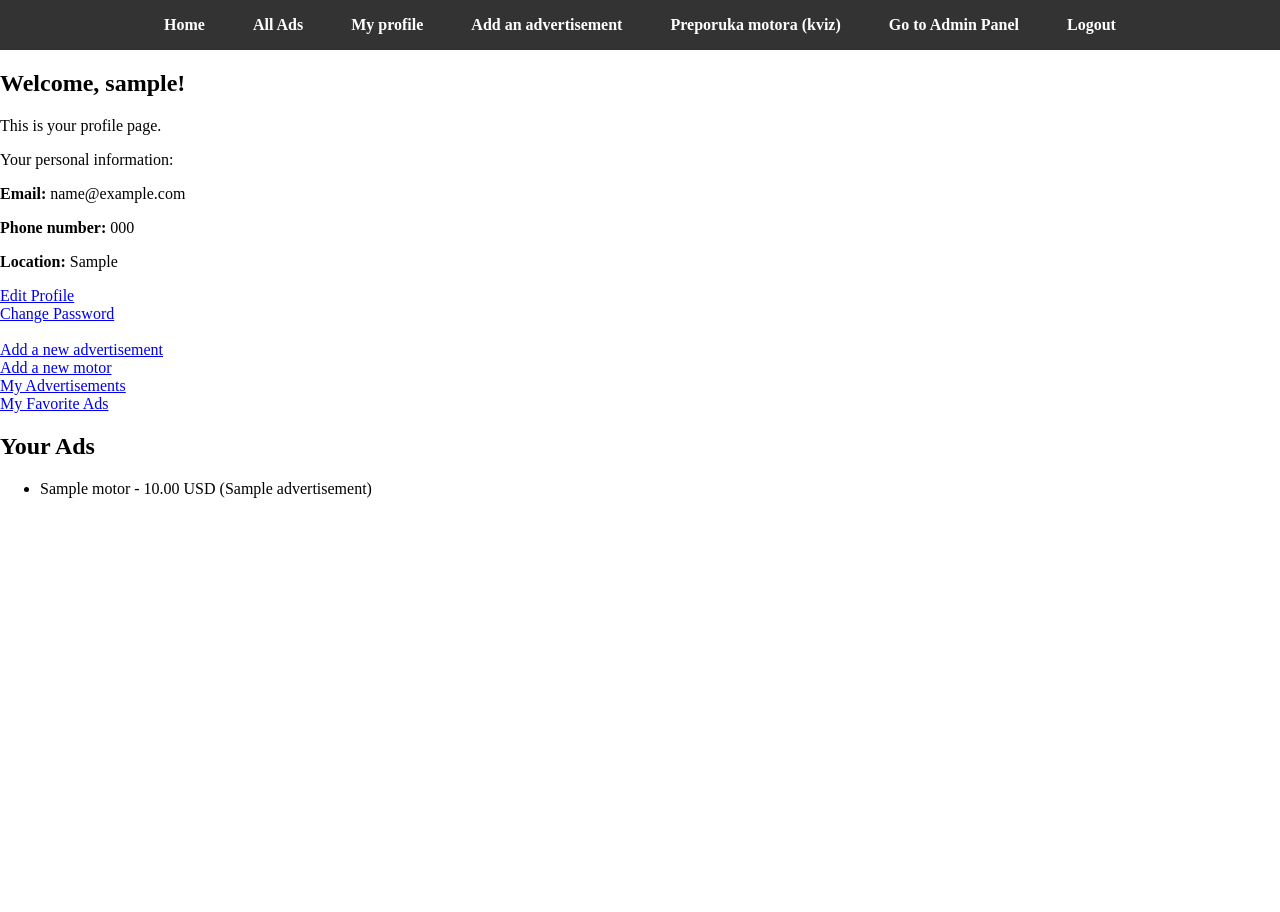
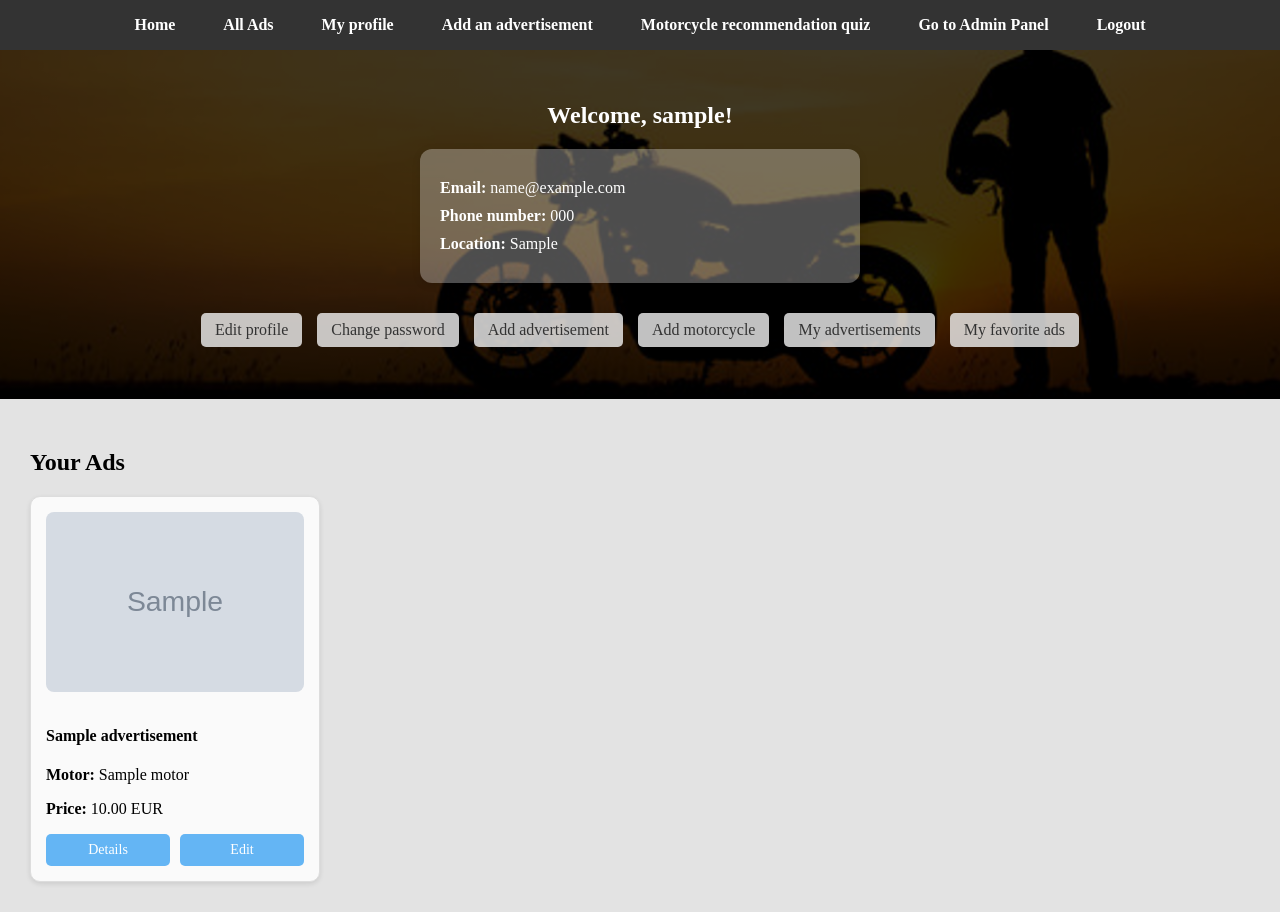
Before and after one commit to KTamara0/MotorMadness, a Django app: page /profile/1/ in a window 1280 px wide. Before the commit the page ends 498 px from the top, so only its background shows below. Run offline with Django 5.2, Linux system fonts and the light colour scheme; a user stored in the database is signed in; tables that the repository leaves empty hold one stand-in row (values such as "Sample post"); grey boxes marked "Sample" are stand-in pictures.

Commit message:
Profile css

```diff
--- a/app/static/app/motor.css
+++ b/app/static/app/motor.css
@@ -343,3 +343,137 @@ html, body {
 .addadvertisement input[type="file"]::file-selector-button:hover {
     background-color: #444444;
 }
+
+/*profile.html*/
+
+
+.profile-top {
+  flex: 1;
+   background: linear-gradient(rgba(0, 0, 0, 0.5), rgba(0, 0, 0, 0.5)),
+              url("/static/images/profile-bg.png") no-repeat center center;
+  background-size: cover;
+  color: white;
+  display: flex;
+  align-items: center;
+  justify-content: center;
+  position: relative;
+}
+
+.profile-top::before {
+  content: '';
+  position: absolute;
+  inset: 0;
+  background: rgba(0, 0, 0, 0.5);
+  z-index: 0;
+}
+
+.profile-bottom {
+  flex: 1;
+  background: rgba(200, 200, 200, 0.5);
+  padding: 30px;
+}
+
+.profile-container {
+  position: relative;
+  z-index: 1;
+  max-width: 1000px;
+  width: 100%;
+  padding: 2rem;
+  text-align: center;
+}
+
+.profile-card {
+  background-color: rgba(255, 255, 255, 0.3);
+  padding: 20px;
+  margin: 20px auto;
+  border-radius: 12px;
+  box-shadow: 0 2px 8px rgba(0,0,0,0.1);
+  max-width: 400px;
+  text-align: left;
+  margin-bottom: 30px;
+}
+
+.profile-card p {
+  margin: 10px 0;
+  font-size: 16px;
+  color: #ffffff;
+}
+
+
+.profile-actions {
+  display: flex;
+  flex-wrap: wrap;
+  gap: 15px;
+  justify-content: center;
+  margin: 20px 0;
+}
+
+.nav-link {
+  text-decoration: none;
+  padding: 8px 14px;
+  border-radius: 5px;
+  background-color: #f1f1f1cd;
+  color: #333;
+  font-weight: 500;
+  transition: background-color 0.3s;
+}
+
+.nav-link:hover {
+  background-color: #e0e0e0;
+  color: #000;
+}
+
+
+.ads-grid {
+  display: grid;
+  grid-template-columns: repeat(auto-fill, minmax(250px, 1fr));
+  gap: 20px;
+}
+
+
+.ad-card {
+  border: 1px solid #ddd;
+  border-radius: 10px;
+  padding: 15px;
+  box-shadow: 0 2px 5px rgba(0,0,0,0.1);
+  background-color: #fafafa;
+  overflow: hidden;
+}
+
+.ad-image {
+  width: 100%;
+  height: 180px;
+  object-fit: cover;
+  border-radius: 8px;
+  margin-bottom: 10px;
+}
+
+.ad-buttons {
+  margin-top: 10px;
+  display: flex;
+  justify-content: space-between;
+  gap: 10px;
+}
+
+.btn {
+  padding: 8px 14px;
+  text-decoration: none;
+  color: white;
+  border-radius: 5px;
+  font-size: 14px;
+  text-align: center;
+  flex: 1;
+}
+
+.btn-details {
+  background-color: #64b5f4;
+}
+
+.btn-edit {
+  background-color: #64b5f4;
+}
+
+.btn:hover {
+  opacity: 0.9;
+  background-color: rgb(52, 74, 240);
+}
--- a/app/templates/app/base.html
+++ b/app/templates/app/base.html
@@ -21,7 +21,7 @@
                 {% if user.is_authenticated %}
                     <li><a href="{% url 'app:profile' user_id=user.id %}" class="{% if request.path == '/profile/' %}active{% endif %}">My profile</a></li>
                     <li><a href="{% url 'app:add_advertisement' %}" class="{% if request.path == '/add/' %}active{% endif %}">Add an advertisement</a></li>
-                    <li><a href="{% url 'app:quiz' %}">Preporuka motora (kviz)</a></li>
+                    <li><a href="{% url 'app:quiz' %}">Motorcycle recommendation quiz</a></li>
                     {% if user.is_superuser %}
                         <li><a href="{% url 'admin:index' %}">Go to Admin Panel</a></li>
                     {% endif %}
--- a/app/templates/app/profile.html
+++ b/app/templates/app/profile.html
@@ -3,29 +3,47 @@
 {% block title %}{{ user.username }}'s Profile{% endblock %}
 
 {% block content %}
-  <h2>Welcome, {{ user.username }}!</h2>
-  <p>This is your profile page.</p>
-  <p>Your personal information:</p>
-  <p><strong>Email:</strong> {{ user.email }} </p>
-  <p><strong>Phone number:</strong> {{ user.phone_number }} </p>
-  <p><strong>Location:</strong> {{ user.location }} </p>
+<div class="profile-section">
+  <section class="profile-top">
+    <div class="profile-container">
+      <h2>Welcome, {{ user.username }}!</h2>
+      <div class="profile-card">
+        <p><strong>Email:</strong> {{ user.email }}</p>
+        <p><strong>Phone number:</strong> {{ user.phone_number }}</p>
+        <p><strong>Location:</strong> {{ user.location }}</p>
+      </div>
+
+      <div class="profile-actions">
+        <a href="{% url 'app:edit_profile' %}" class="nav-link">Edit profile</a>
+        <a href="{% url 'app:password_change' %}" class="nav-link">Change password</a>
+        <a href="{% url 'app:add_advertisement' %}" class="nav-link">Add advertisement</a>
+        <a href="{% url 'app:add_motor' %}" class="nav-link">Add motorcycle</a>
+        <a href="{% url 'app:my_ads' %}" class="nav-link">My advertisements</a>
+        <a href="{% url 'app:favorites' %}" class="nav-link">My favorite ads</a>
+      </div>
+    </div>
+  </section>
 
 
-    <!-- Gumb za uređivanje profila -->
-    <a href="{% url 'app:edit_profile' %}" class="btn btn-primary">Edit Profile</a><br>
-    <a href="{% url 'app:password_change' %}" class="btn btn-danger">Change Password</a><br>
-    <br>
+  <section class="profile-bottom">
+      <h2>Your Ads</h2>
+      <div class="ads-grid">
+        {% for ad in advertisements %}
+          <div class="ad-card">
+            <img src="{{ ad.motor.image.url }}" alt="{{ ad.motor.name }}" class="ad-image">
+            <h4>{{ ad.title }}</h4>
+            <p><strong>Motor:</strong> {{ ad.motor.name }}</p>
+            <p><strong>Price:</strong> {{ ad.motor.price }} EUR</p>
+            <div class="ad-buttons">
+              <a href="{% url 'app:ad_detail' ad.id %}" class="btn btn-details">Details</a>
+              <a href="{% url 'app:edit_ad' ad.id %}" class="btn btn-edit">Edit</a>
+            </div>
+          </div>
+        {% empty %}
+          <p>No advertisements found.</p>
+        {% endfor %}
+      </div>
+  </section>
 
-  <a href="{% url 'app:add_advertisement' %}">Add a new advertisement</a><br>
-  <a href="{% url 'app:add_motor' %}">Add a new motor</a><br>
-  <a href="{% url 'app:my_ads' %}">My Advertisements</a><br>
-  <a href="{% url 'app:favorites' %}">My Favorite Ads</a>
-  <h2>Your Ads</h2>
-    <ul>
-        {% for ad in advertisements %}
-            <li>{{ ad.motor.name }} - {{ ad.motor.price }} USD ({{ ad.title }})</li>
-        {% empty %}
-            <p>No advertisements found.</p>
-        {% endfor %}
-    </ul>
+</div>
 {% endblock %}
```
Also changed, not shown: other parts of app/static/app/motor.css (+17 -17 lines), app/static/images/profile-bg.png (added), media/motorimages/BMW_1300.webp (added).
